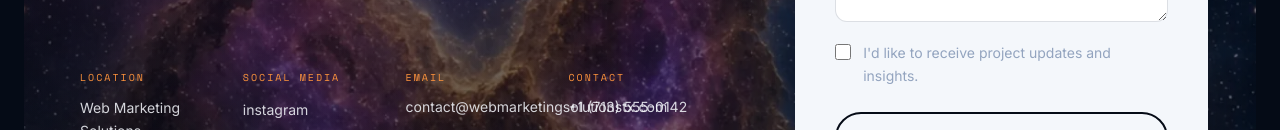
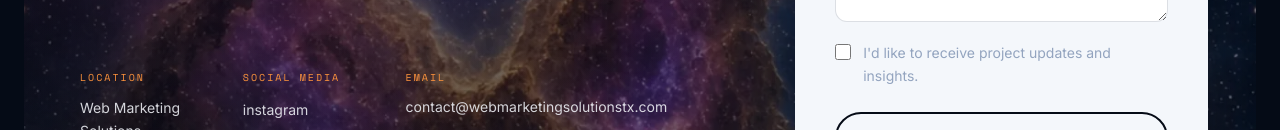
Before and after one commit to JordanVera/web_marketing_solutions, a Next.js app: page /contact in a window 1280 px wide. Shown: the part 822-952 px from the top of the page. Built offline with nearby package versions, Linux system fonts and the light colour scheme; no server answers.

Commit message:
Remove redundant contact information section from ContactPage component for cleaner layout.

```diff
--- a/src/app/contact/page.tsx
+++ b/src/app/contact/page.tsx
@@ -146,18 +146,6 @@ export default async function ContactPage({ searchParams }: ContactPageProps) {
                   {company.email}
                 </a>
               </div>
-
-              <div>
-                <p className="font-mono text-[0.625rem] tracking-[0.2em] text-electric uppercase">
-                  Contact
-                </p>
-                <a
-                  href={PHONE_HREF}
-                  className="mt-3 block text-sm text-cream/85 transition-colors hover:text-cream"
-                >
-                  {company.phone}
-                </a>
-              </div>
             </div>
           </div>
 
```
